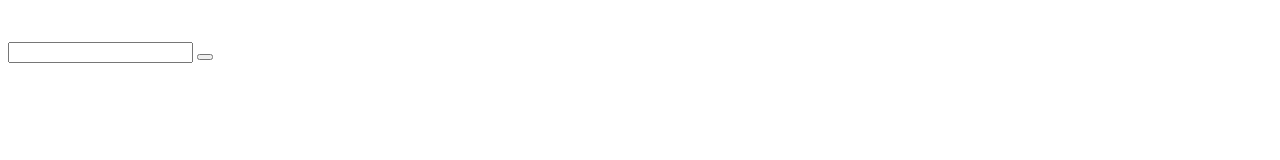
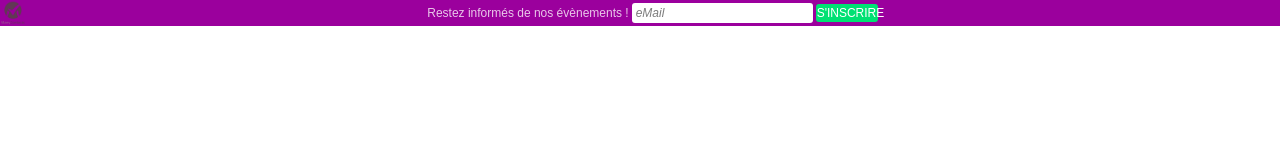
Before and after one commit to Jstaveau/sass_exo_un, a website: page index.html in a window 1280 px wide. Drawn offline with Linux system fonts and the light colour scheme.

Commit message:
banner mauve css et html finish

```diff
--- a/index.html
+++ b/index.html
@@ -1,5 +1,6 @@
 <!DOCTYPE html>
 <html lang="en">
+
 <head>
     <meta charset="UTF-8">
     <meta http-equiv="X-UA-Compatible" content="IE=edge">
@@ -7,14 +8,18 @@
     <title>Document</title>
     <link rel="stylesheet" href="./public/css/app.css">
 </head>
+
 <body>
     <main>
-        <section>
-            <img src="" alt="">
-            <p></p>
-            <input type="text">
-            <button></button>
+        <section class="banner">
+            <img src="./public/img/many_contact_logo.png" alt="logo contact">
+            <div>
+                <p>Restez informés de nos évènements !</p>
+                <input type="email" placeholder="eMail">
+                <button>S'INSCRIRE</button>
+            </div>
         </section>
     </main>
 </body>
+
 </html>
--- /dev/null
+++ b/src/sass/module/_navbar.sass
@@ -0,0 +1,37 @@
+.banner
+    display: flex
+    justify-content: space-between
+    background-color: #9b009d
+    margin: 0
+    color: #ffffffc7
+    font-size: 12px
+    input::placeholder
+        font-style: italic
+        font-size: 12px
+        padding: 2px
+        color: #565656c7
+    input
+        border-radius: 3px
+        border: none
+        height: 70%
+        margin-right: 3px
+    button
+        background-color: #00e173
+        border: none
+        border-radius: 3px
+        font-size: 12px
+        color: white
+        padding: 1px
+        height: 70%
+        width: 5%
+    img
+        width: 2vw
+        height: 2vw
+    div
+        width: 100%
+        display: flex
+        justify-content: center
+        align-items: center
+        p
+            margin: 0
+            padding-right: 3px
--- a/src/sass/module/_style.sass
+++ b/src/sass/module/_style.sass
@@ -0,0 +1,4 @@
+@import ./_navbar
+body
+    margin: 0
+    font-family: sans-serif
```
Also changed, not shown: public/css/app.css, public/img/MG_LOGO_V3x50-1.png (added), public/img/logo.jpg (added), public/img/many_contact_logo.png (added), 1 other file.
